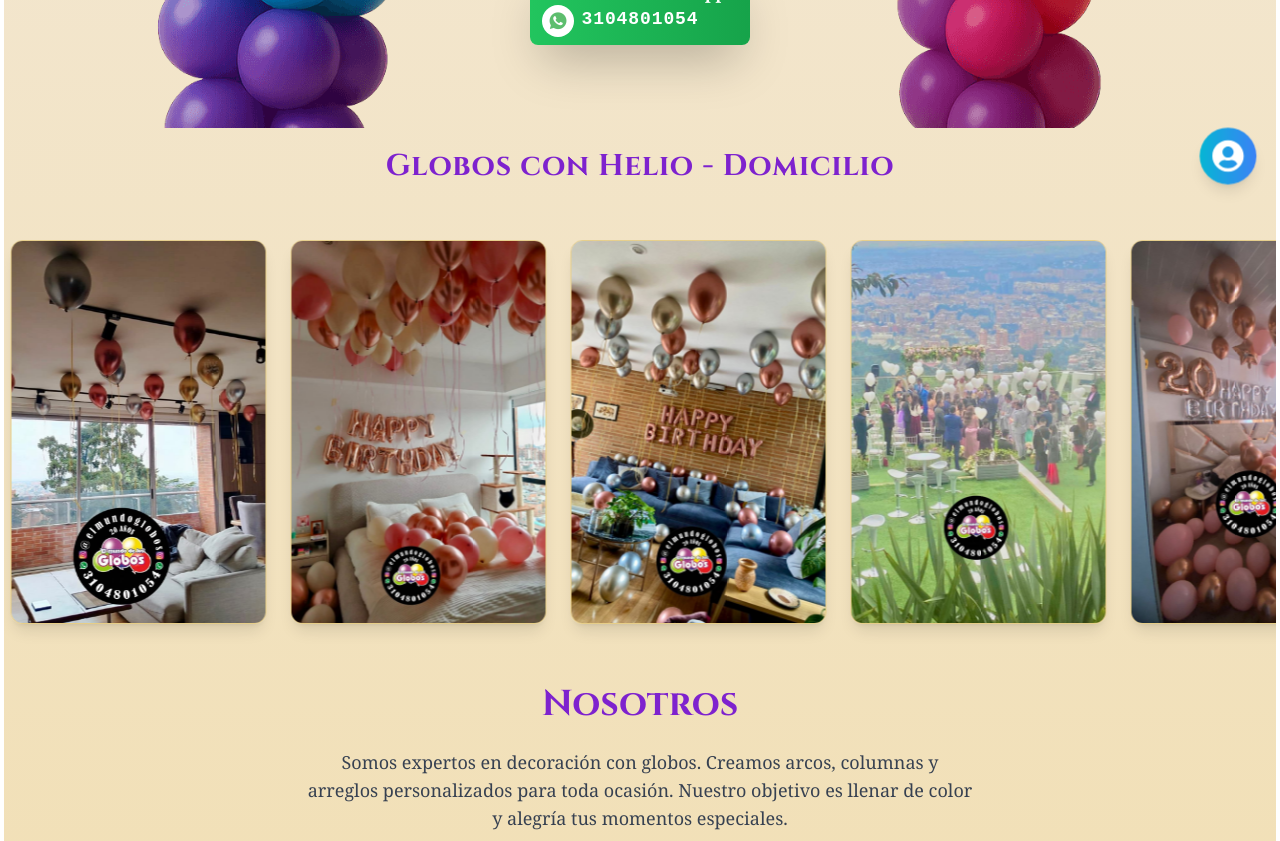
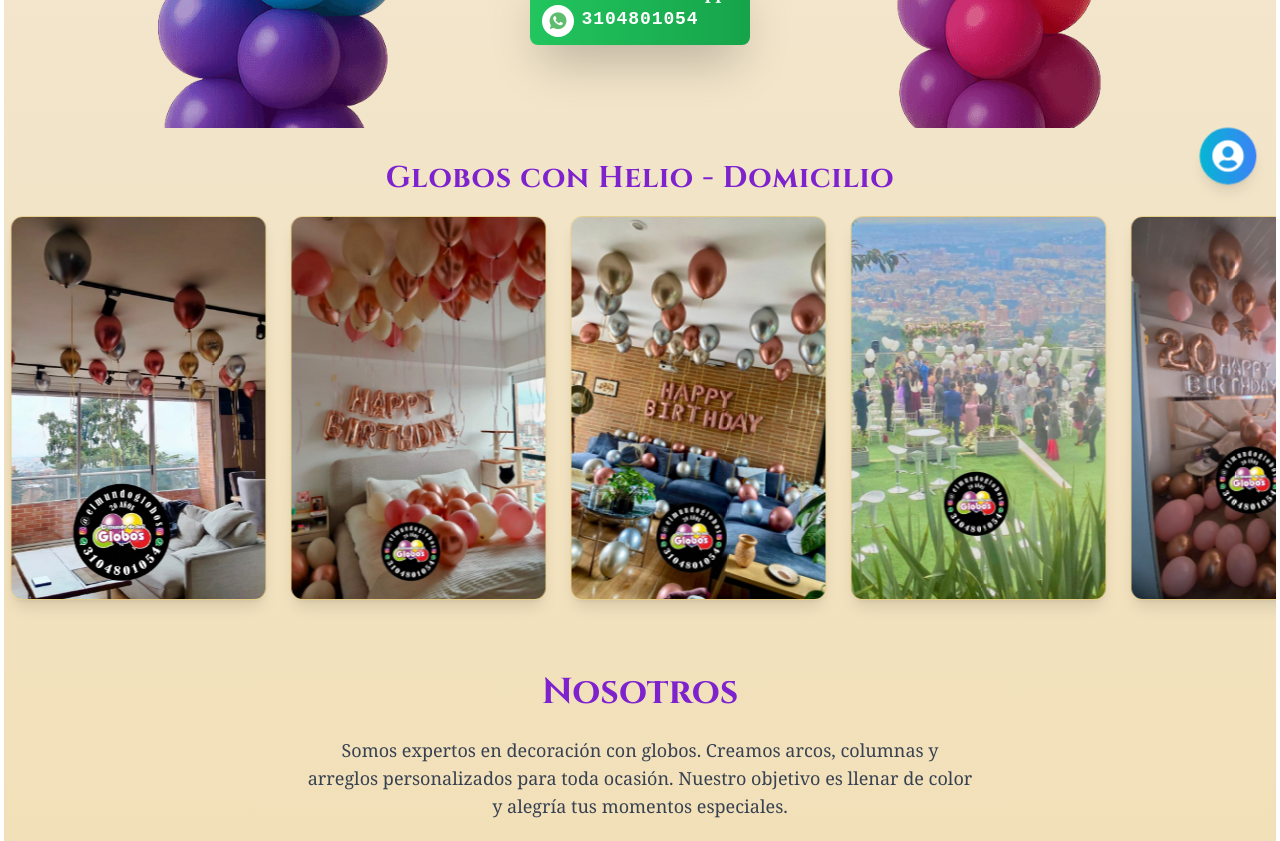
Before and after one commit to crisalo123/ElMundodeLosGlobos, a React (Vite) app: page / in a window 1280 px wide. Shown: the part 520-1361 px from the top of the page. Built offline with nearby package versions, Linux system fonts and the light colour scheme; a web font is replaced by a local one.

Commit message:
Fix:setting several

```diff
--- a/src/feature/pages/components/ballons.tsx
+++ b/src/feature/pages/components/ballons.tsx
@@ -10,8 +10,8 @@ export const Ballons = () => {
   const [selectedImage, setSelectedImage] = useState<string | null>(null);
 
   return (
-    <section className="py-5  text-center px-4 md:px-16 overflow-hidden relative">
-      <h2 className="text-3xl font-bold text-purple-700 mb-14 font-['Cinzel'] tracking-wide">
+    <section className="py-8  text-center px-4 md:px-16 overflow-hidden relative">
+      <h2 className="text-3xl font-bold text-purple-700 mb-5 font-['Cinzel'] tracking-wide">
         Globos con Helio - Domicilio
       </h2>
 
```
